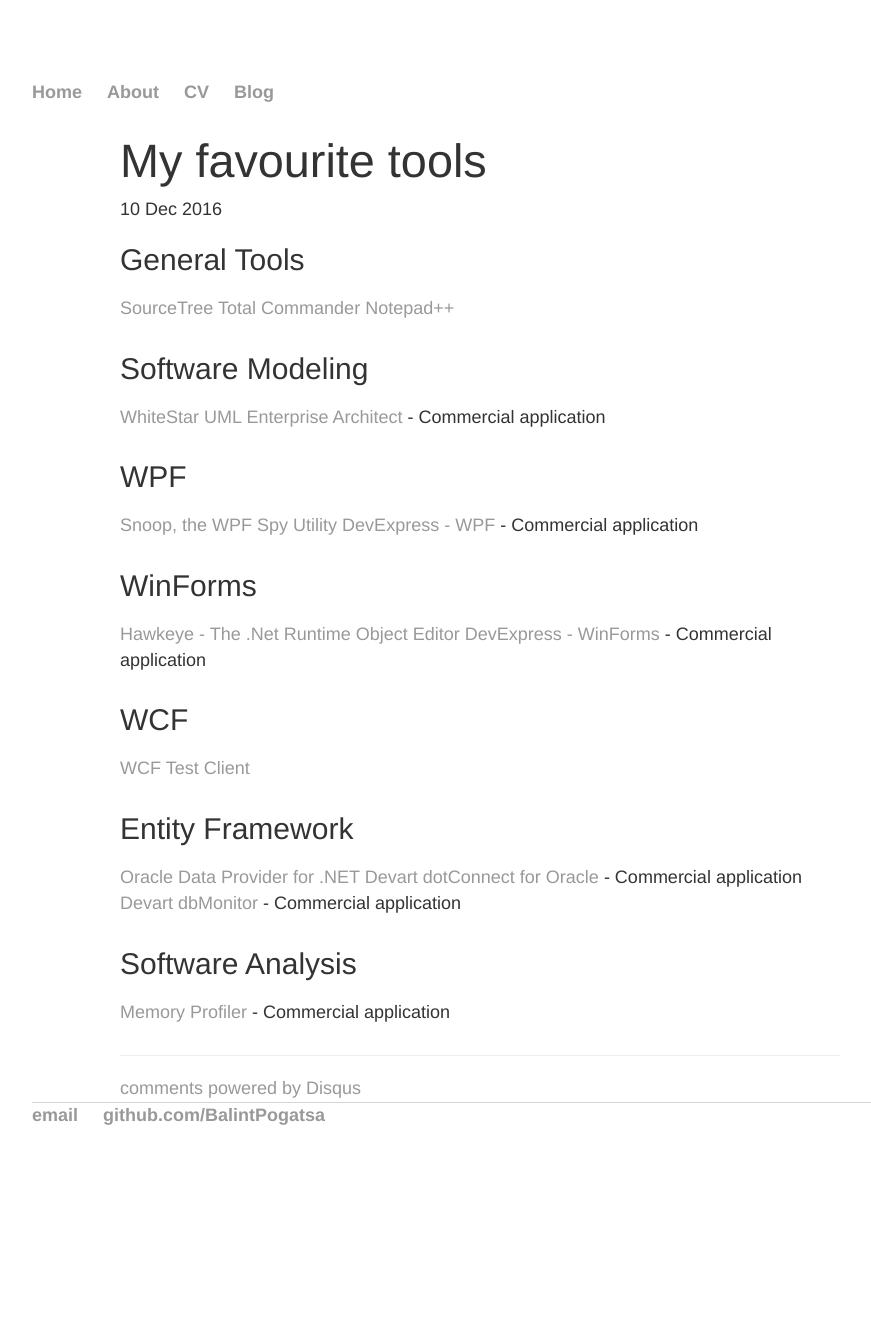
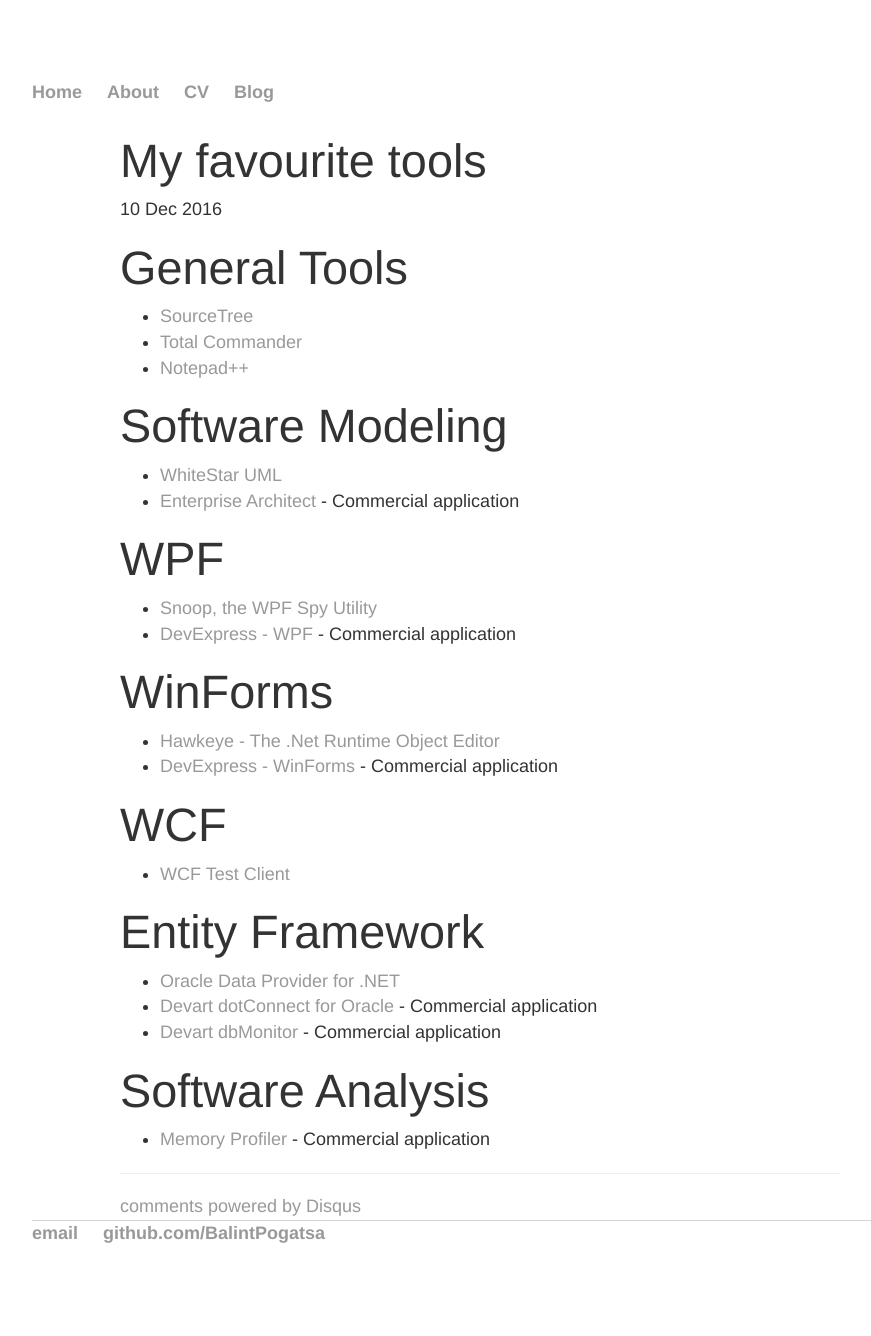
Before and after one commit to BalintPogatsa/BalintPogatsa.github.io, a Jekyll site: the page built from _posts/2016-12-10-my-favourite-tools.md, in a window 1280 px wide. Shown: the whole page, without its empty margins (160-1031 px from the left). Built offline with Jekyll 4.4.1, drawn with Linux system fonts in a browser that asks for light colours; comment, search, counter and statistics services are not loaded; before the commit the page ends 1219 px from its top, so only the background shows below that.

Commit message:
minor fix

```diff
--- a/_posts/2016-12-10-my-favourite-tools.md
+++ b/_posts/2016-12-10-my-favourite-tools.md
@@ -4,37 +4,37 @@ title: My favourite tools
 date: 2016-12-10
 ---
 
-## General Tools
+# General Tools
 
-[SourceTree](https://www.sourcetreeapp.com/ "SourceTree")
-[Total Commander](https://www.ghisler.com/ "Total Commander")
-[Notepad++](https://notepad-plus-plus.org/ "Notepad++")
+  * [SourceTree](https://www.sourcetreeapp.com/ "SourceTree")
+  * [Total Commander](https://www.ghisler.com/ "Total Commander")
+  * [Notepad++](https://notepad-plus-plus.org/ "Notepad++")
 
-## Software Modeling
+# Software Modeling
 
-[WhiteStar UML](https://sourceforge.net/projects/whitestaruml/ "WhiteStar UML")
-[Enterprise Architect](http://www.sparxsystems.com.au/ "Enterprise Architect") - Commercial application
+  * [WhiteStar UML](https://sourceforge.net/projects/whitestaruml/ "WhiteStar UML")
+  * [Enterprise Architect](http://www.sparxsystems.com.au/ "Enterprise Architect") - Commercial application
 
-## WPF
+# WPF
 
-[Snoop, the WPF Spy Utility](https://snoopwpf.codeplex.com/ "Snoop, the WPF Spy Utility")
-[DevExpress - WPF](https://www.devexpress.com/products/net/controls/wpf/ "DevExpress WPF") - Commercial application
+  * [Snoop, the WPF Spy Utility](https://snoopwpf.codeplex.com/ "Snoop, the WPF Spy Utility")
+  * [DevExpress - WPF](https://www.devexpress.com/products/net/controls/wpf/ "DevExpress WPF") - Commercial application
 
-## WinForms
+# WinForms
 
-[Hawkeye - The .Net Runtime Object Editor](http://hawkeye.codeplex.com/ "Hawkeye - The .Net Runtime Object Editor")
-[DevExpress - WinForms](https://www.devexpress.com/products/net/controls/winforms/ "DevExpress WinForms") - Commercial application
+  * [Hawkeye - The .Net Runtime Object Editor](http://hawkeye.codeplex.com/ "Hawkeye - The .Net Runtime Object Editor")
+  * [DevExpress - WinForms](https://www.devexpress.com/products/net/controls/winforms/ "DevExpress WinForms") - Commercial application
 
-## WCF
+# WCF
 
-[WCF Test Client](https://msdn.microsoft.com/en-us/library/bb552364(v=vs.110).aspx "WCF Test Client")
+  * [WCF Test Client](https://msdn.microsoft.com/en-us/library/bb552364(v=vs.110).aspx "WCF Test Client")
 
-## Entity Framework
+# Entity Framework
 
-[Oracle Data Provider for .NET](http://www.oracle.com/technetwork/topics/dotnet/index-085163.html "Oracle Data Provider for .NET")
-[Devart dotConnect for Oracle](https://www.devart.com/dotconnect/oracle/ "Devart dotConnect for Oracle") - Commercial application
-[Devart dbMonitor](https://www.devart.com/dbmonitor/ "Devart dbMonitor") - Commercial application
+  * [Oracle Data Provider for .NET](http://www.oracle.com/technetwork/topics/dotnet/index-085163.html "Oracle Data Provider for .NET")
+  * [Devart dotConnect for Oracle](https://www.devart.com/dotconnect/oracle/ "Devart dotConnect for Oracle") - Commercial application
+  * [Devart dbMonitor](https://www.devart.com/dbmonitor/ "Devart dbMonitor") - Commercial application
 
-## Software Analysis
+# Software Analysis
 
-[Memory Profiler](http://memprofiler.com/ "Memory Profiler") - Commercial application
+  * [Memory Profiler](http://memprofiler.com/ "Memory Profiler") - Commercial application
```
